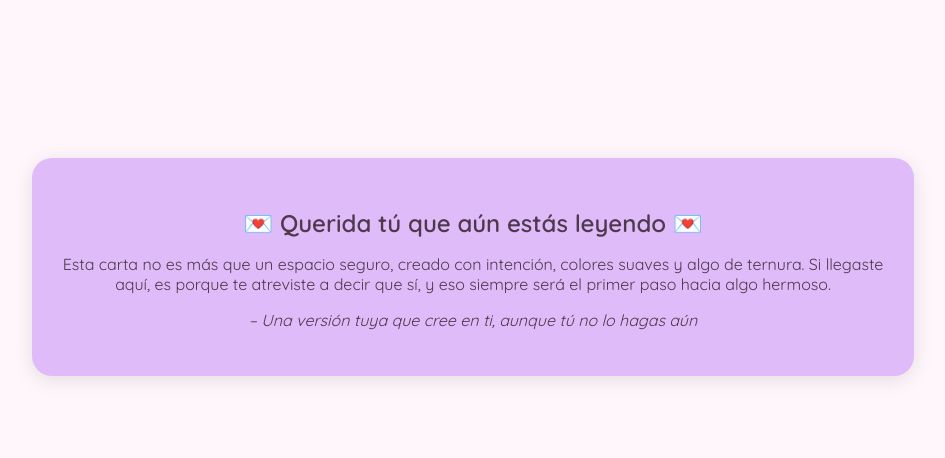
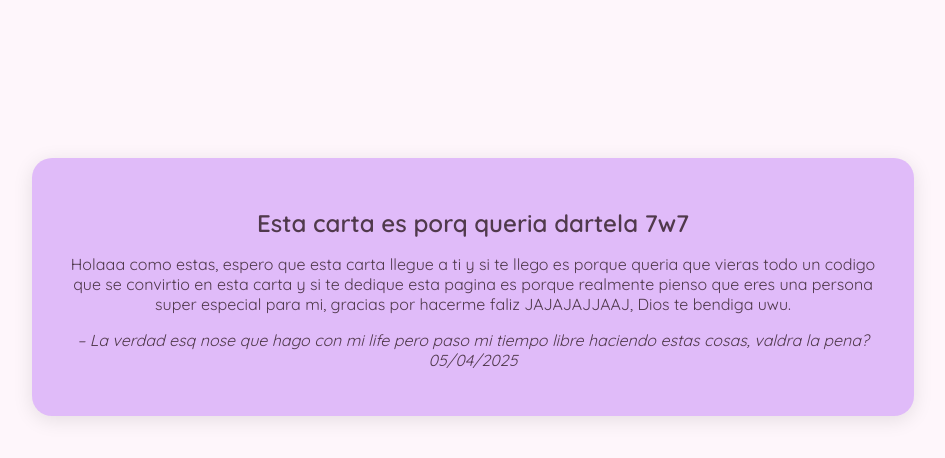
Before and after one commit to XianzE0611/XianzE0611.github.io, a plain HTML site: page index.html in a window 1280 px wide. Both pictures are taken after a click on the button "Sí". Shown: the whole page, without its empty margins (167-1112 px from the left). Drawn offline with Linux system fonts and the light colour scheme.

Commit message:
Update index.html

```diff
--- a/index.html
+++ b/index.html
@@ -70,20 +70,21 @@
 <body>
 
   <div id="contenido">
-    <div id="pregunta">¿Quieres ver esta carta?</div>
+    <div id="pregunta">¿Quieres leer esta carta :333?</div>
     <button class="boton boton-si" onclick="mostrarCarta()" id="siBtn">Sí</button>
     <button class="boton boton-no" id="noBtn">No</button>
   </div>
 
   <div id="carta">
-    <h2>💌 Querida tú que aún estás leyendo 💌</h2>
+    <h2>Esta carta es porq queria dartela 7w7</h2>
     <p>
-      Esta carta no es más que un espacio seguro,
-      creado con intención, colores suaves y algo de ternura.
-      Si llegaste aquí, es porque te atreviste a decir que sí,
-      y eso siempre será el primer paso hacia algo hermoso.
+      Holaaa como estas, espero que esta carta llegue a ti y si te
+      llego es porque queria que vieras todo un codigo que se convirtio
+      en esta carta y si te dedique esta pagina es porque realmente
+      pienso que eres una persona super especial para mi, gracias
+      por hacerme faliz JAJAJAJJAAJ, Dios te bendiga uwu.
     </p>
-    <p style="font-style: italic;">– Una versión tuya que cree en ti, aunque tú no lo hagas aún</p>
+    <p style="font-style: italic;">– La verdad esq nose que hago con mi life pero paso mi tiempo libre haciendo estas cosas, valdra la pena? 05/04/2025</p>
   </div>
 
   <script>
```
